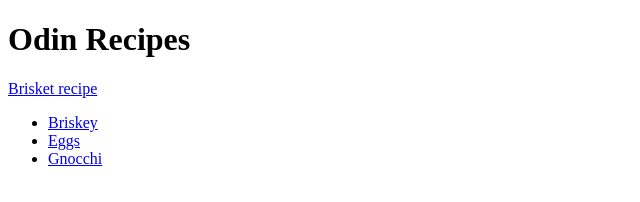
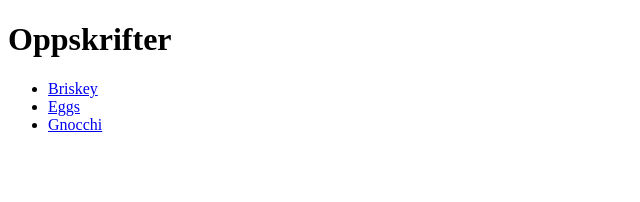
Before and after one commit to notna1/odin-recipes, a plain HTML site: page index.html in a window 1280 px wide. Shown: the whole page, without its empty margins (0-640 px from the left). Drawn offline with Linux system fonts and the light colour scheme.

Commit message:
Fjernet dobbel oppskrift

```diff
--- a/index.html
+++ b/index.html
@@ -6,8 +6,7 @@
     <title>Document</title>
 </head>
 <body>
-    <h1>Odin Recipes</h1>
-    <a href="./recipes/brisket.html">Brisket recipe</a>
+    <h1>Oppskrifter</h1>
 
     <ul>
         <li><a href="./recipes/brisket.html">Briskey</a></li>
```
